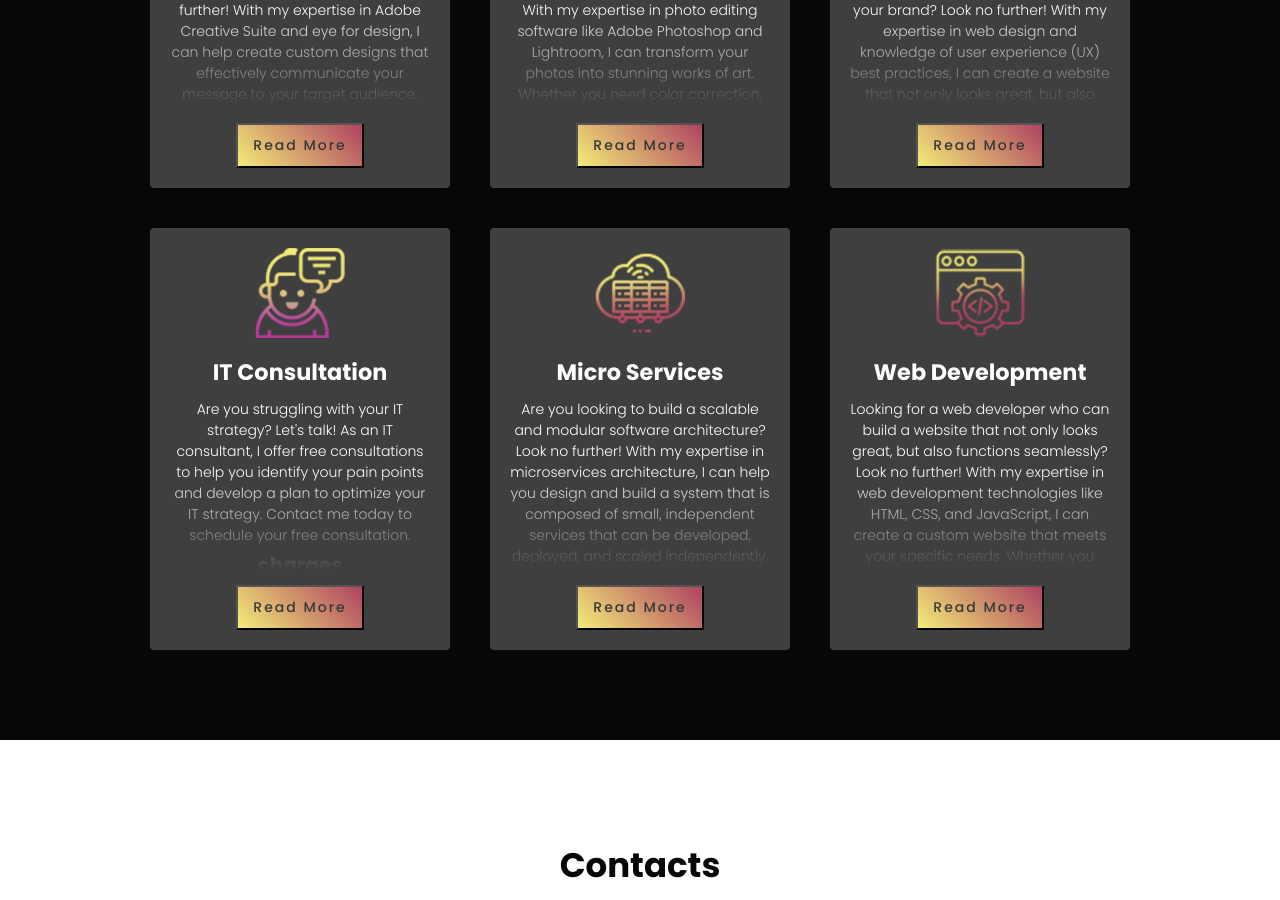
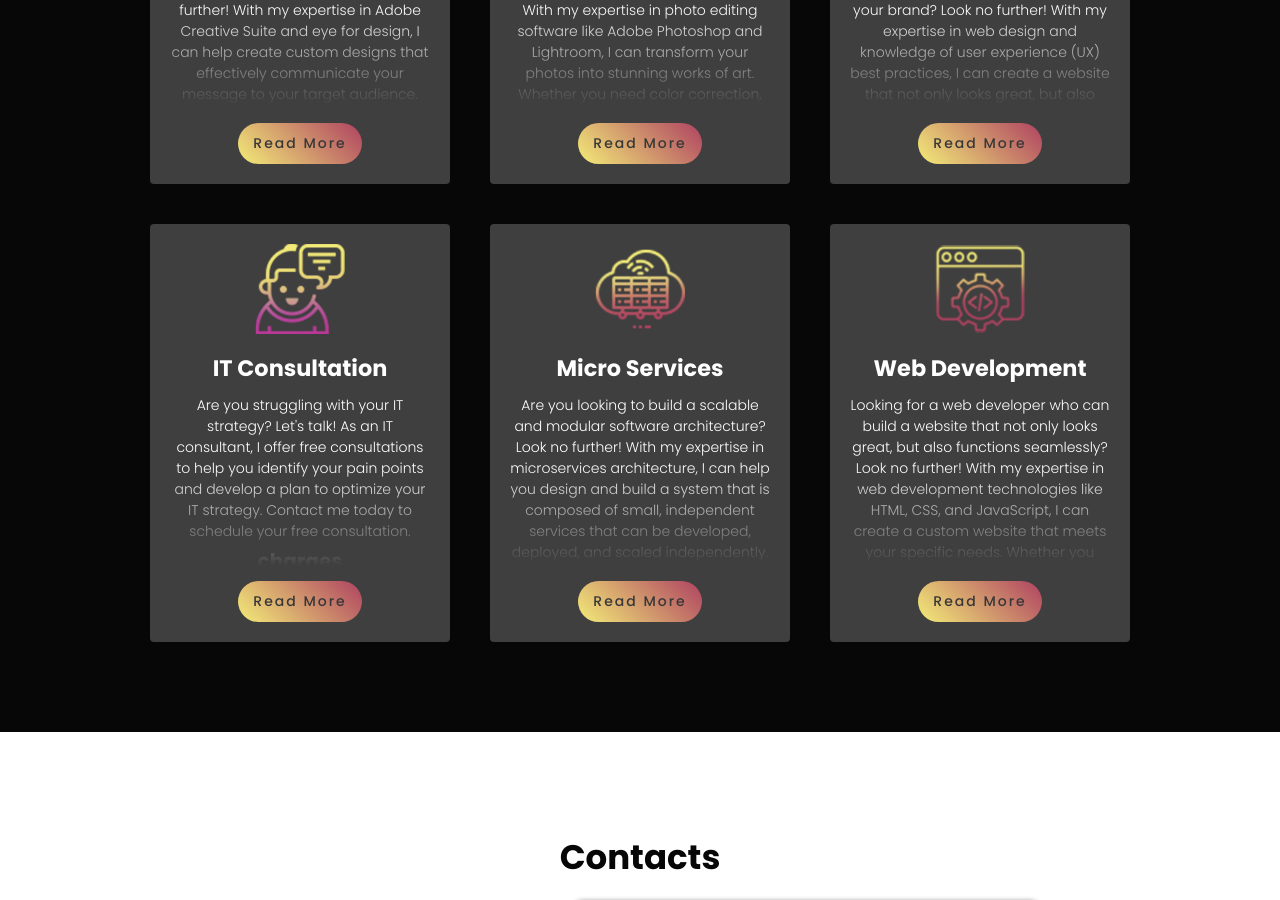
Before and after one commit to mutie-ops/project, a React (Create React App) app: page / in a window 1280 px wide. Shown: the part 1940-2840 px from the top of the page. Built offline with nearby package versions, Linux system fonts and the light colour scheme.

Commit message:
button change

```diff
--- a/src/App.css
+++ b/src/App.css
@@ -306,6 +306,8 @@ img{
   font-weight: 500;
   letter-spacing: 2px;
   font-size: 14px;
+  border: none;
+  border-radius: 25px;
 }
 .container- .card-.active- .more{
   background-image: linear-gradient(45deg,#af4261,#f3ec78);
```
